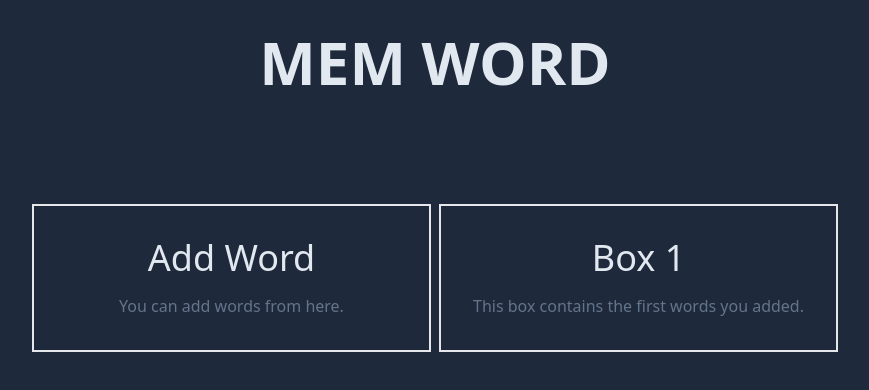
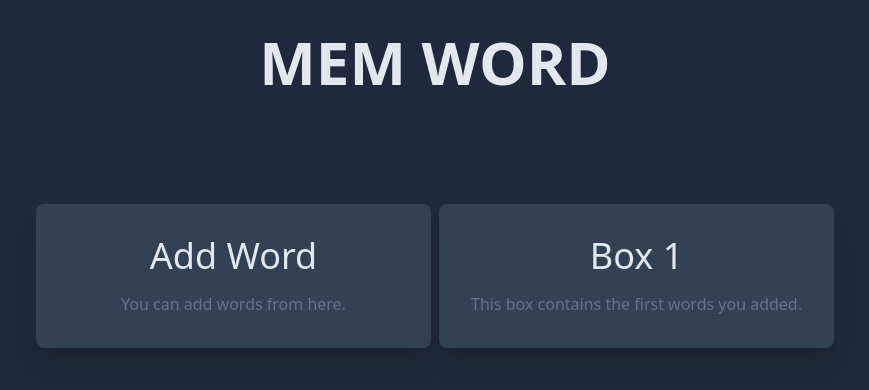
Before and after one commit to ferhatkplnn/MemWord, a React (Vite) app: page / in a window 1280 px wide. Shown: the top 390 px of the page, without its empty margins (205-1074 px from the left). Built offline with nearby package versions, Linux system fonts and the light colour scheme.

Commit message:
Update the design of the home page buttons

```diff
--- a/src/pages/Home.jsx
+++ b/src/pages/Home.jsx
@@ -6,16 +6,16 @@ function Home() {
       <div className="flex justify-center items-center">
         <div className="grid grid-cols-2 gap-2">
           <Link to="/add-word">
-            <div className="border-2 p-8 text-center space-y-4">
+            <div className="bg-slate-700 rounded-lg shadow-xl p-8 text-center space-y-4 hover:ring-4">
               <h2 className="text-4xl font-medium">Add Word</h2>
-              <p className="font-light text-slate-500">
+              <p className="font-light  text-slate-500">
                 You can add words from here.
               </p>
             </div>
           </Link>
 
           <Link to={"/box-1"}>
-            <div className="border-2 p-8 text-center space-y-4">
+            <div className="bg-slate-700 rounded-lg shadow-xl p-8 text-center space-y-4 hover:ring-4">
               <h2 className="text-4xl font-medium">Box 1</h2>
               <p className="font-light text-slate-500">
                 This box contains the first words you added.
```
